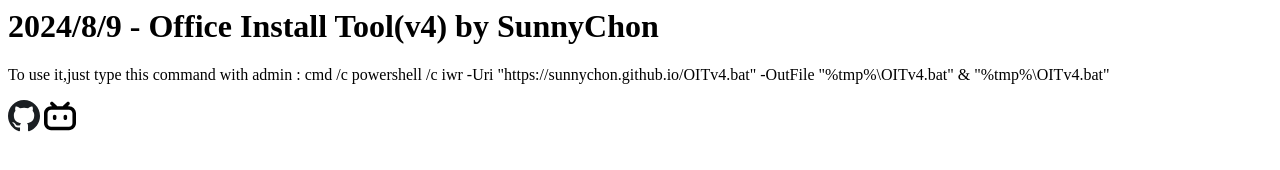
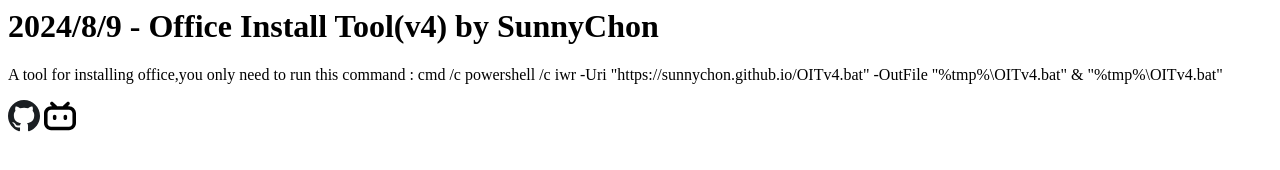
Before and after one commit to sunnychon/sunnychon.github.io, a plain HTML site: page index.html in a window 1280 px wide. Drawn offline with Linux system fonts and the light colour scheme.

Commit message:
update command

```diff
--- a/index.html
+++ b/index.html
@@ -1,6 +1,16 @@
 <title>SunnyChon's Page</title>
 <h1>2024/8/9 - Office Install Tool(v4) by SunnyChon</h1>
-<p>To use it,just type this command with admin : cmd /c powershell /c iwr -Uri "https://sunnychon.github.io/OITv4.bat" -OutFile "%tmp%\OITv4.bat" & "%tmp%\OITv4.bat"
+<p>A tool for installing office,you only need to run this command : cmd /c powershell /c iwr -Uri "https://sunnychon.github.io/OITv4.bat" -OutFile "%tmp%\OITv4.bat" & "%tmp%\OITv4.bat"
+
+
+
+
+
+
+
+
+
+
 <p></p>
 <a href="https://github.com/sunnychon"><img src="./github.svg" alt="SunnyChon's github" width="32" height="32"></a>
 <a href="https://space.bilibili.com/1123331170"><img src="./bilibili.svg" alt="SunnyChon's github" width="32" height="32"></a>
```
